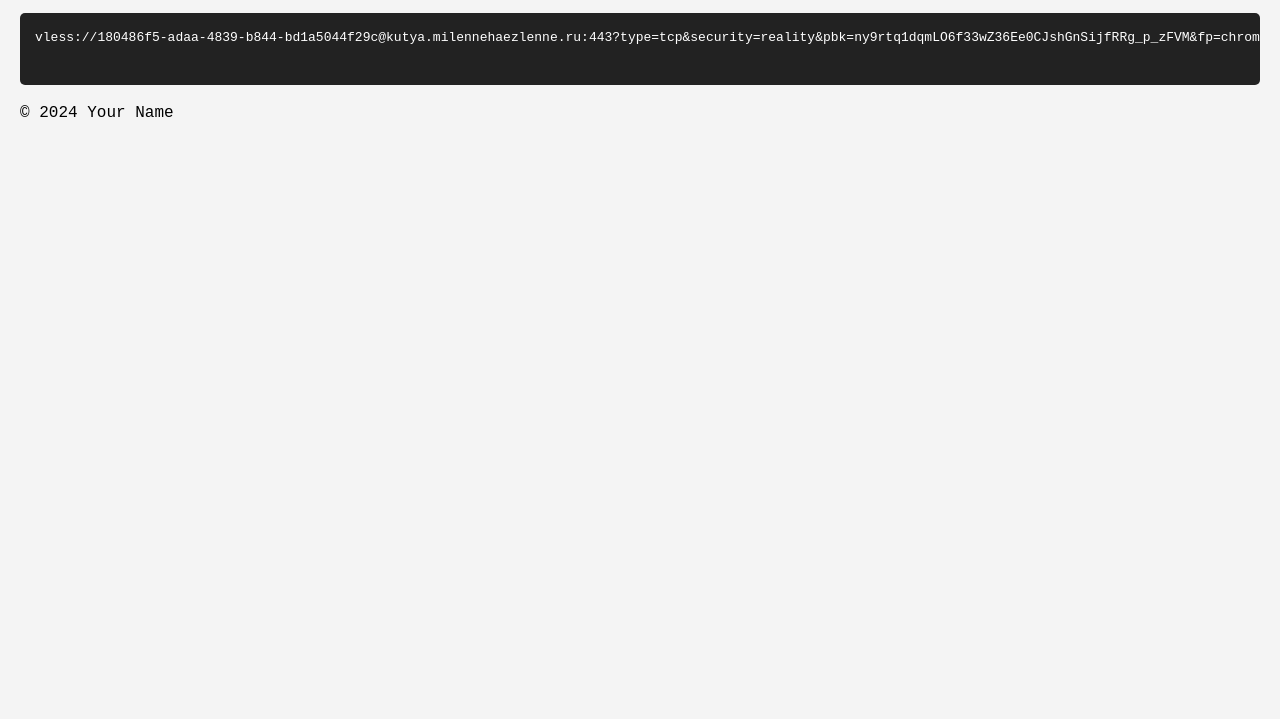
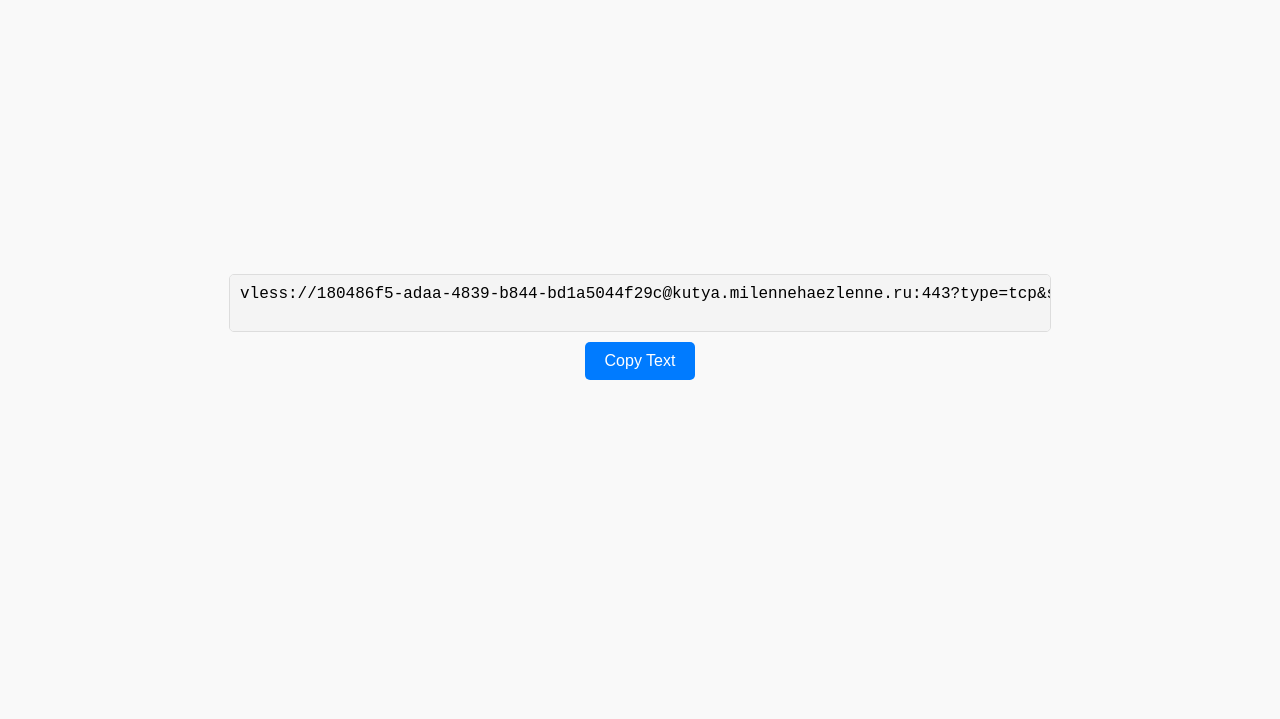
Before and after one commit to ohmysky0/beta.github.io, a plain HTML site: page main/index.html in a window 1280 px wide. Shown: the part 81-800 px from the top of the page. Drawn offline with Linux system fonts and the light colour scheme.

Commit message:
Update index.html

```diff
--- a/main/index.html
+++ b/main/index.html
@@ -3,35 +3,61 @@
 <head>
     <meta charset="UTF-8">
     <meta name="viewport" content="width=device-width, initial-scale=1.0">
-    <title>Code Display</title>
+    <title>Copy Text</title>
     <style>
         body {
-            font-family: "Courier New", Courier, monospace;
-            line-height: 1.6;
-            margin: 20px;
-            background-color: #f4f4f4;
+            font-family: Arial, sans-serif;
+            background-color: #f9f9f9;
+            display: flex;
+            flex-direction: column;
+            align-items: center;
+            justify-content: center;
+            height: 100vh;
+            margin: 0;
         }
         pre {
-            background-color: #222;
-            color: #fff;
-            padding: 15px;
+            background-color: #f4f4f4;
+            border: 1px solid #ddd;
             border-radius: 5px;
+            padding: 10px;
+            font-family: "Courier New", Courier, monospace;
+            width: 100%;
+            max-width: 800px;
             overflow-x: auto;
+            margin-bottom: 10px;
             word-wrap: break-word;
+        }
+        button {
+            padding: 10px 20px;
+            background-color: #007bff;
+            color: white;
+            border: none;
+            border-radius: 5px;
+            cursor: pointer;
+            font-size: 16px;
+        }
+        button:hover {
+            background-color: #0056b3;
         }
     </style>
 </head>
 <body>
-    <header>
-        <h1>Code Viewer</h1>
-    </header>
-    <main>
-        <pre>
-vless://180486f5-adaa-4839-b844-bd1a5044f29c@kutya.milennehaezlenne.ru:443?type=tcp&amp;security=reality&amp;pbk=ny9rtq1dqmLO6f33wZ36Ee0CJshGnSijfRRg_p_zFVM&amp;fp=chrome&amp;sni=cloudflare.com&amp;sid=ed71fdacdb&amp;spx=%2F&amp;flow=xtls-rprx-vision#ssss-boxtv
-        </pre>
-    </main>
-    <footer>
-        <p>&copy; 2024 Your Name</p>
-    </footer>
+    <pre id="text">
+vless://180486f5-adaa-4839-b844-bd1a5044f29c@kutya.milennehaezlenne.ru:443?type=tcp&security=reality&pbk=ny9rtq1dqmLO6f33wZ36Ee0CJshGnSijfRRg_p_zFVM&fp=chrome&sni=cloudflare.com&sid=ed71fdacdb&spx=%2F&flow=xtls-rprx-vision#ssss-boxtv
+    </pre>
+    <button onclick="copyText()">Copy Text</button>
+
+    <script>
+        function copyText() {
+            // Получаем текст из элемента <pre>
+            const text = document.getElementById('text').innerText;
+            // Копируем в буфер обмена
+            navigator.clipboard.writeText(text).then(() => {
+                alert('Text copied to clipboard!');
+            }).catch(err => {
+                alert('Failed to copy text: ' + err);
+            });
+        }
+    </script>
 </body>
 </html>
```
